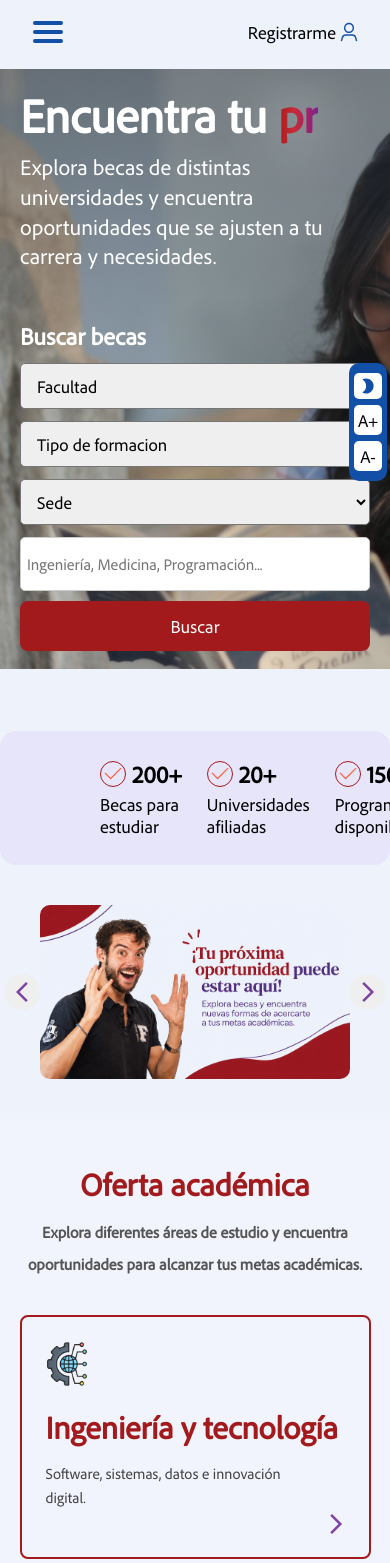
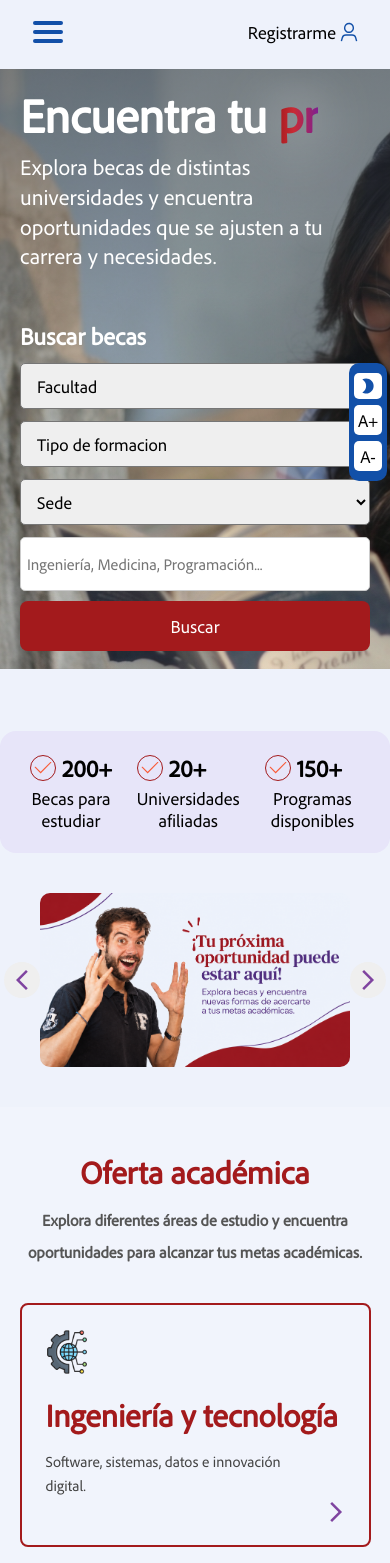
Before and after one commit to AlexanderCassiani/unibecas, a React (Vite) app in the folder frontend/: page / in a window 390 px wide. Shown: the top 1563 px of the page. Built offline with nearby package versions, Linux system fonts and the light colour scheme; no server answers.

Commit message:
Style: ajustar estilos responsivos en contenedor de becas y botones

```diff
--- a/frontend/src/home/layout/homeLayout.css
+++ b/frontend/src/home/layout/homeLayout.css
@@ -153,7 +153,6 @@ h2 {
 .contenedor-universidades .areandina {
   height: 120px;
 }
-
 
 .contenedor-sobre-becas-ofertas {
   padding: 70px 8%;
@@ -419,3 +418,24 @@ h2 {
   height: 100%;
   object-fit: contain;
 }
+
+@media (max-width: 660px) {
+  .contenedor-info-becas {
+    padding: 22px 30px;
+  }
+
+  .contenedor-info-becas h2 {
+    text-align: center;
+  }
+
+  .contenedor-info-becas p {
+    text-align: center;
+  }
+}
+
+@media (max-width: 480px) {
+  .contenedor-botones button {
+    font-size: 1rem;
+    padding: 5px 20px;
+  }
+}
```
